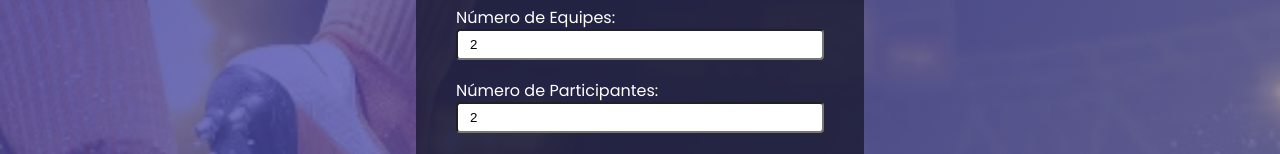
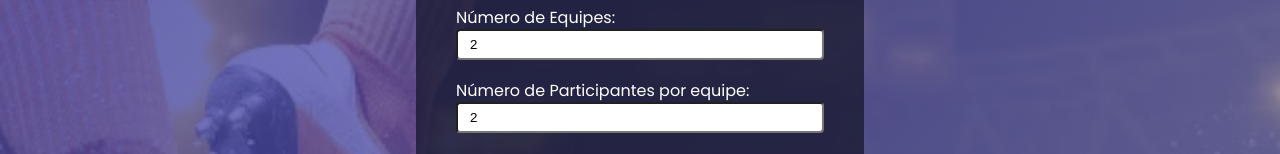
Before and after one commit to BrenooNogg/times, a plain HTML site: page index.html in a window 1280 px wide. Shown: the part 118-272 px from the top of the page. Drawn offline with Linux system fonts and the light colour scheme.

Commit message:
alteração no html

```diff
--- a/index.html
+++ b/index.html
@@ -19,7 +19,7 @@
                 <input type="number" class="input-times" id="input-times" min="1" value="2">
             </div>
             <div class="form-group">
-                <label for="input-times">Número de Participantes:</label>
+                <label for="input-times">Número de Participantes por equipe:</label>
                 <input type="number" class="input-membros" id="input-membros" min="1" value="2">
             </div>
 
```
